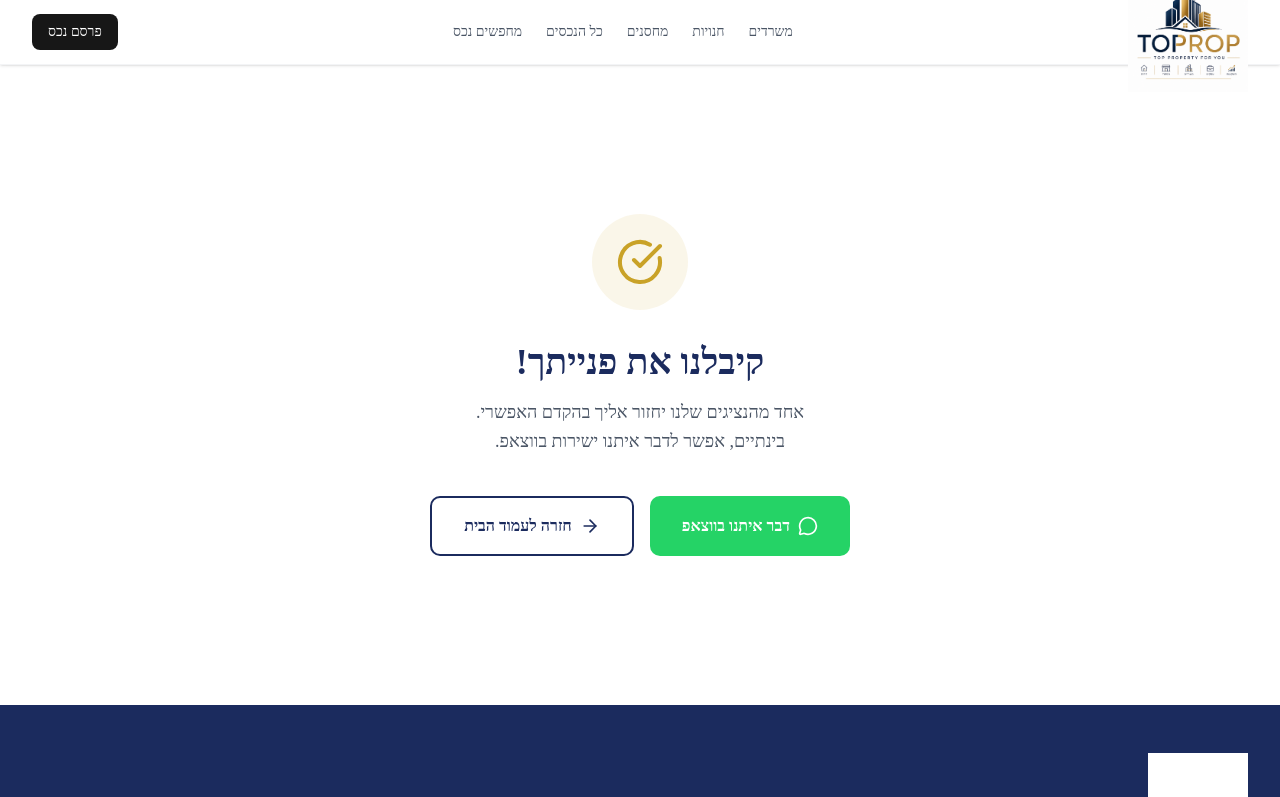
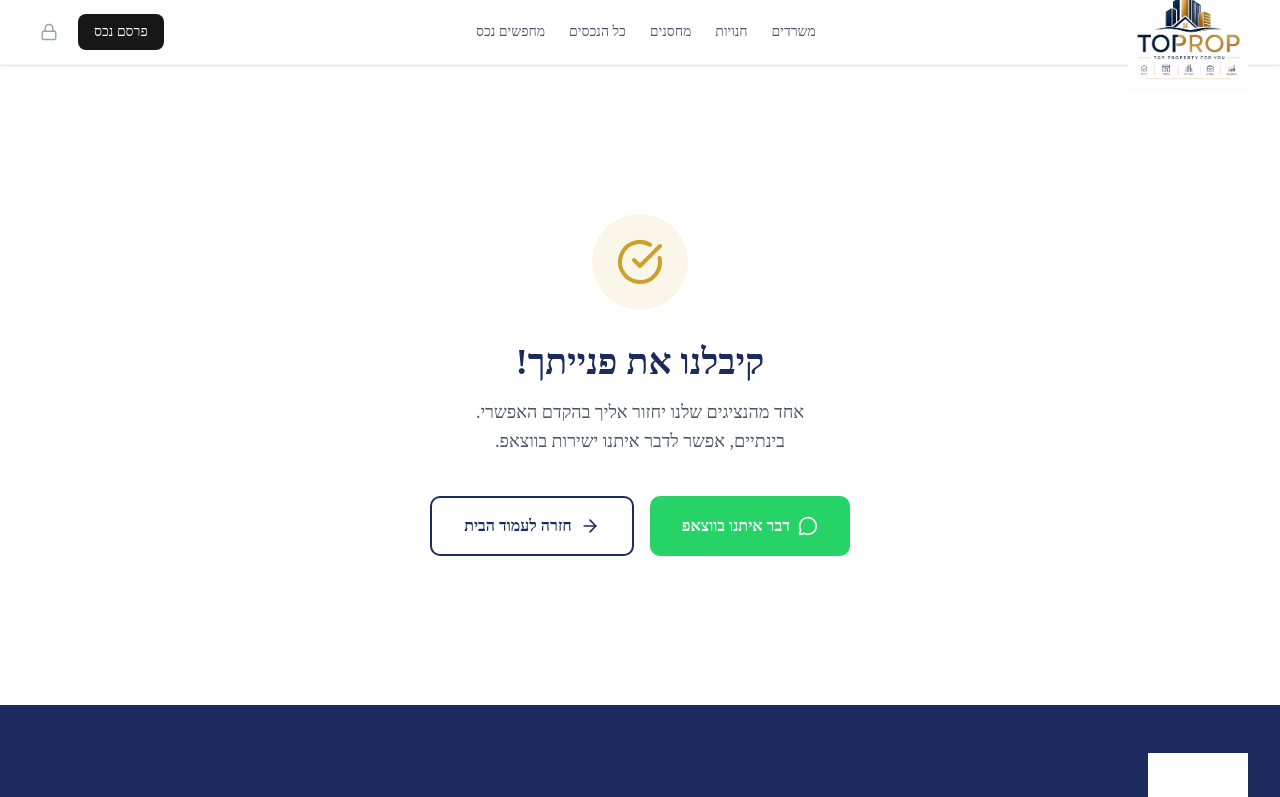
Before and after one commit to smprop360-bit/sm-property-management, a Next.js app: page /thank-you in a window 1280 px wide. Shown: the top 797 px of the page. Built offline with nearby package versions, Linux system fonts and the light colour scheme.

Commit message:
feat: add admin login button to public header

```diff
--- a/src/components/shared/PublicHeader.tsx
+++ b/src/components/shared/PublicHeader.tsx
@@ -3,7 +3,7 @@
 import Image from 'next/image'
 import Link from 'next/link'
 import { useState } from 'react'
-import { Menu, X } from 'lucide-react'
+import { Menu, X, Lock } from 'lucide-react'
 import { buttonVariants } from '@/components/ui/button'
 
 const navLinks = [
@@ -44,6 +44,14 @@ export function PublicHeader() {
             >
               פרסם נכס
             </Link>
+            <Link
+              href="/admin"
+              className="p-2 text-gray-400 hover:text-brand-navy transition-colors"
+              aria-label="כניסה לניהול"
+              title="כניסה לניהול"
+            >
+              <Lock size={18} />
+            </Link>
             <button
               className="md:hidden p-2 text-gray-600"
               onClick={() => setOpen(!open)}
```
